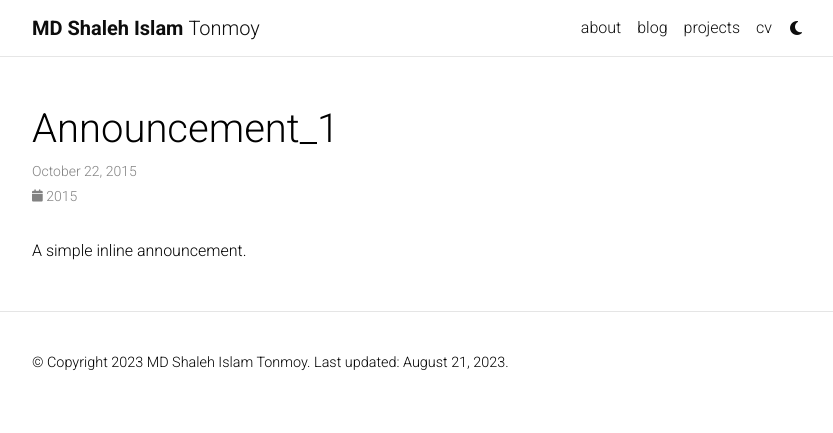
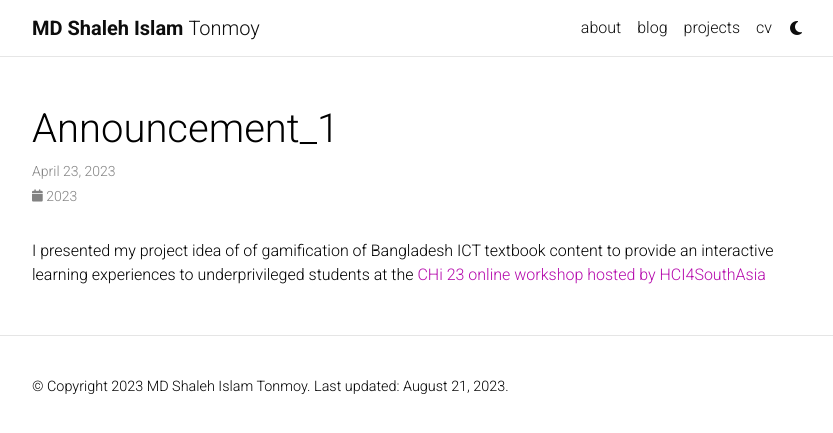
Before and after one commit to tontus/tontus.github.io, a Jekyll site: the page built from _news/announcement_1.md, in a window 1280 px wide. Shown: the top 433 px of the page, without its empty margins (223-1056 px from the left). Built offline with Jekyll 4.4.1, drawn with Linux system fonts in a browser that asks for light colours; full-size pictures stand in for the smaller copies a plugin makes; comment, search, counter and statistics services are not loaded; a style sheet for code colours, icons or effects is not loaded.

Commit message:
announcement added

```diff
--- a/_news/announcement_1.md
+++ b/_news/announcement_1.md
@@ -1,8 +1,8 @@
 ---
 layout: post
-date: 2015-10-22 15:59:00-0400
+date: 2023-04-23 15:59:00-0400
 inline: true
 related_posts: false
 ---
 
-A simple inline announcement.
+I presented my project idea of  of gamification of Bangladesh ICT textbook content to provide an interactive learning experiences to underprivileged students at the [CHi 23 online workshop hosted by HCI4SouthAsia](https://hci4south.asia/workshop-chi-2023/)
```
Also changed, not shown: _news/announcement_3.md (+2 -2 lines), _pages/about.md (+1 -1 lines).
